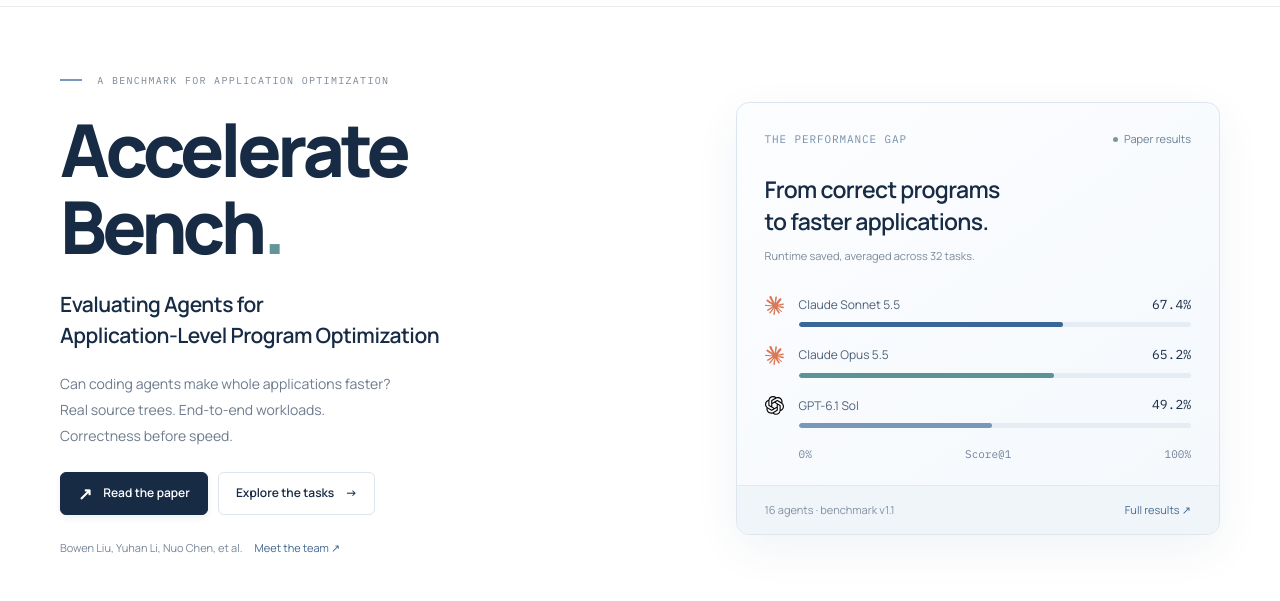
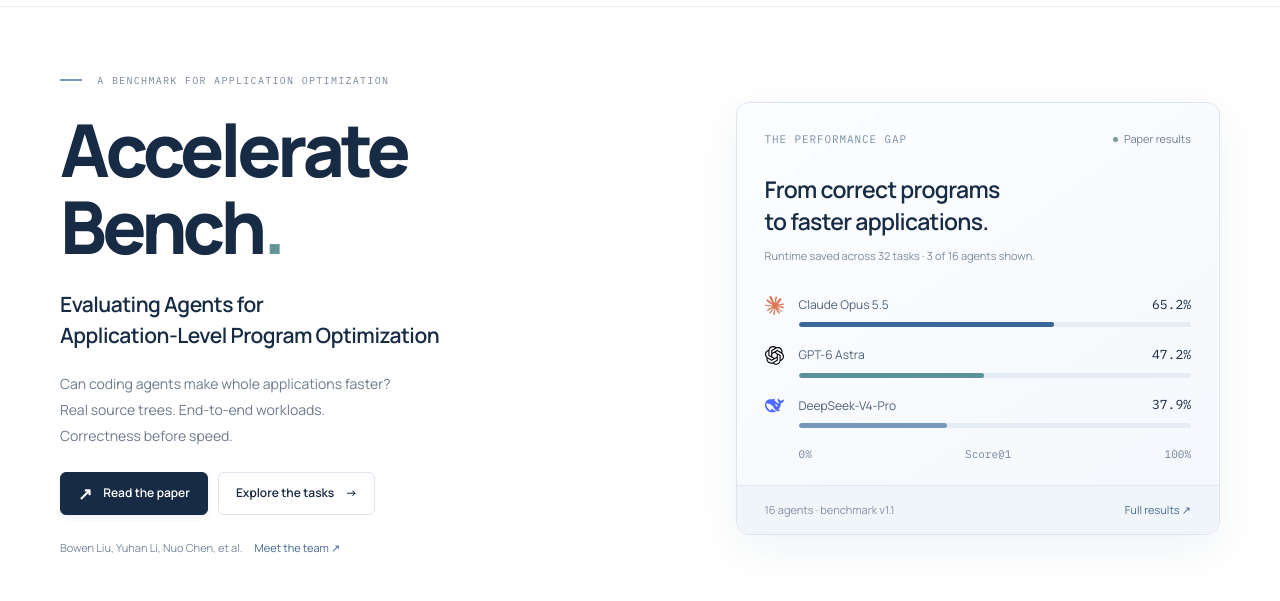
Before and after one commit to AdAstraAbyssoque/accelerate-bench-page, a plain HTML site: page dist/index.html in a window 1280 px wide. Shown: the part 69-670 px from the top of the page. Drawn offline with Linux system fonts and the light colour scheme.

Commit message:
Show Claude Opus 5.5, GPT-6 Astra and DeepSeek-V4-Pro in the hero; paper with authors on the first page

```diff
--- a/dist/app.js
+++ b/dist/app.js
@@ -10,8 +10,9 @@ function modelIcon(name) {
  return source?`<img class="model-icon" src="assets/models/${source}.svg" alt="" width="20" height="20">`:`<span class="model-icon letter" aria-hidden="true">${/^Gemini/.test(name)?'✦':'G'}</span>`;
 }
 function modelLabel(name) {return `<span class="model-label">${modelIcon(name)}<span>${esc(name)}</span></span>`;}
+const heroAgents=['Claude Opus 5.5','GPT-6 Astra','DeepSeek-V4-Pro'];
 function renderHero() {
- $('#hero-ranks').innerHTML=data.models.slice(0,3).map(m=>`<div class="hero-rank">${modelIcon(m.name)}<span class="rank-name">${esc(m.name)}</span><strong>${m.score.toFixed(1)}%</strong><div class="mini-track" aria-hidden="true"><div class="mini-fill" style="width:${m.score}%"></div></div></div>`).join('');
+ $('#hero-ranks').innerHTML=data.models.filter(m=>heroAgents.includes(m.name)).map(m=>`<div class="hero-rank">${modelIcon(m.name)}<span class="rank-name">${esc(m.name)}</span><strong>${m.score.toFixed(1)}%</strong><div class="mini-track" aria-hidden="true"><div class="mini-fill" style="width:${m.score}%"></div></div></div>`).join('');
 }
 function renderResults() {
  const rows=[...data.models].sort((a,b)=>b[metric]-a[metric]);
--- a/dist/index.html
+++ b/dist/index.html
@@ -115,7 +115,7 @@
 <main id="main">
 <section class="hero" id="top">
 <div class="hero-main"><div class="hero-copy"><p class="eyebrow"><span class="eyebrow-line"></span> A benchmark for application optimization</p><h1>Accelerate<span>Bench<span class="title-dot">.</span></span></h1><h2>Evaluating Agents for<br> Application-Level Program Optimization</h2><p class="intro">Can coding agents make whole applications faster?<br> Real source trees. End-to-end workloads.<br> Correctness before speed.</p><div class="actions"><a class="button primary" href="assets/accelerate-bench.pdf"><span class="button-icon" aria-hidden="true">↗</span> Read the paper</a><a class="button" href="#tasks">Explore the tasks <span aria-hidden="true">→</span></a></div><a class="hero-authors" href="#paper">Bowen Liu, Yuhan Li, Nuo Chen, et al.<span> Meet the team ↗</span></a></div>
-<aside class="hero-panel" aria-label="Selected reported results"><div class="preview-top"><span class="panel-kicker">THE PERFORMANCE GAP</span><span class="live-dot">Paper results</span></div><h3>From correct programs<br> to faster applications.</h3><p class="panel-description">Runtime saved, averaged across 32 tasks.</p><div id="hero-ranks" class="hero-ranks"></div><div class="preview-scale"><span>0%</span><span>Score@1</span><span>100%</span></div><div class="preview-foot"><span>16 agents · benchmark v1.1</span><a href="#leaderboard">Full results <span aria-hidden="true">↗</span></a></div></aside></div>
+<aside class="hero-panel" aria-label="Selected reported results"><div class="preview-top"><span class="panel-kicker">THE PERFORMANCE GAP</span><span class="live-dot">Paper results</span></div><h3>From correct programs<br> to faster applications.</h3><p class="panel-description">Runtime saved across 32 tasks · 3 of 16 agents shown.</p><div id="hero-ranks" class="hero-ranks"></div><div class="preview-scale"><span>0%</span><span>Score@1</span><span>100%</span></div><div class="preview-foot"><span>16 agents · benchmark v1.1</span><a href="#leaderboard">Full results <span aria-hidden="true">↗</span></a></div></aside></div>
 <div class="institution-row"><img class="hy-logo" src="assets/hy-logo.png" alt="Tencent Hy"><span class="institution-divider"></span><span>Tencent Hy Team</span><span>HKUST</span><span>HKUST(GZ)</span><span>THU</span><span>PKU</span></div>
 <div class="stats" aria-label="Benchmark at a glance"><div><strong>32</strong><span>CPU optimization<br> tasks</span></div><div><strong>8</strong><span>Application<br> areas</span></div><div><strong>16</strong><span>Coding agents<br> evaluated</span></div><div><strong>8<span>h</span></strong><span>Interaction budget<br> per run</span></div></div>
 </section>
```
Also changed, not shown: dist/assets/paper-cover.png, 1 other file.
